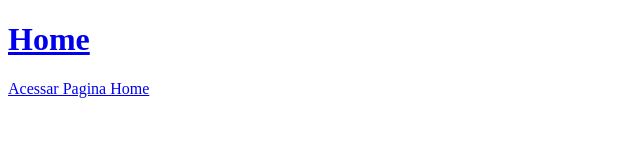
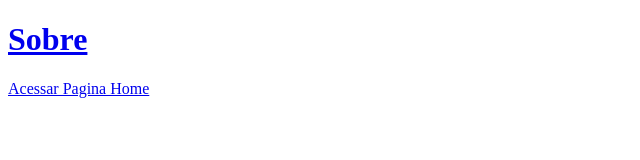
Before and after one commit to afsilva3021/staticPages, a Next.js app: page /sobre in a window 1280 px wide. Shown: the top 160 px of the page, without its empty margins (0-640 px from the left). Built offline with nearby package versions, Linux system fonts and the light colour scheme.

Commit message:
atualizado paginas

```diff
--- a/pages/index.js
+++ b/pages/index.js
@@ -1,8 +1,7 @@
 // import { useState } from 'react';
 import Link from 'next/link';
 
-function Home()
-{
+function Home() {
     return (
 
         <div>
--- a/pages/sobre.js
+++ b/pages/sobre.js
@@ -4,7 +4,7 @@ function Sobre() {
     return (<div>
 
         <Link href="/">
-            <h1>Home</h1>
+            <h1>Sobre</h1>
             <a>Acessar Pagina Home</a>
         </Link>
     </div>
```
Also changed, not shown: pages/temp.js (added, +16 -0 lines).
